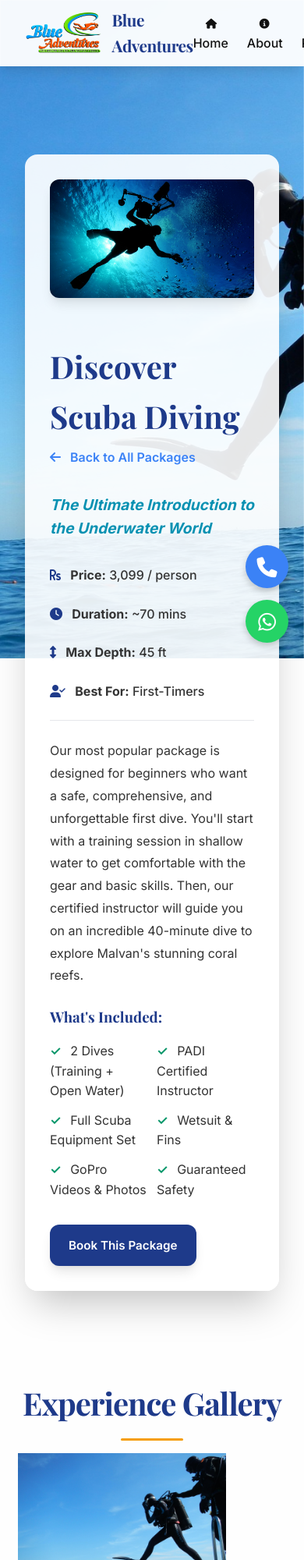
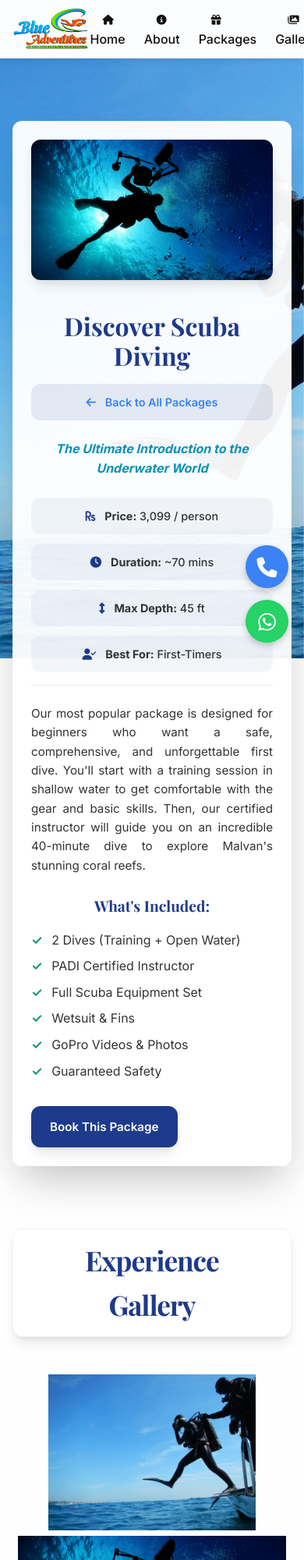
Before and after one commit to ashwininnovatehive/Scuba_Diving_Add, a plain HTML site: page templates/discover-scuba-details.html in a window 390 px wide. Shown: the top 2000 px of the page at 78% size. Drawn offline with nearby package versions, Linux system fonts and the light colour scheme; files whose address does not match are found by name.

Commit message:
Update discover-scuba-details.html

```diff
--- a/templates/discover-scuba-details.html
+++ b/templates/discover-scuba-details.html
@@ -161,6 +161,40 @@
         background: var(--gold);
         border-radius: 2px;
       }
+
+      /* --- NEW STYLES FOR BOXED HEADINGS --- */
+
+      /* Center the containers for the boxed headings */
+      #gallery > div,
+      #book > div {
+        /* This ensures the inline-block h2 is centered within its parent */
+        text-align: center;
+      }
+
+      /* Style for the new boxed headings */
+      #gallery h2,
+      #book h2 {
+        display: inline-block; /* Make the box wrap the text */
+        background: #ffffff;
+        padding: 0.75rem 2.5rem;
+        border-radius: var(--border-radius);
+        box-shadow: var(--shadow-medium);
+        margin-bottom: 3rem; /* Add more space below the heading */
+        font-size: clamp(
+          2.2rem,
+          5vw,
+          3.5rem
+        ); /* Adjust font size for the box */
+        border: 1px solid rgba(0, 0, 0, 0.05);
+      }
+
+      /* Remove the gold line from the boxed headings */
+      #gallery h2::after,
+      #book h2::after {
+        display: none;
+      }
+
+      /* --- END NEW STYLES --- */
       .gallery-grid {
         display: flex;
         justify-content: center;
@@ -404,6 +438,76 @@
           padding-top: 8rem;
         }
       }
+
+      /* Enhanced Mobile Styles for Package Detail Pages */
+      @media (max-width: 768px) {
+        .package-detail-section {
+          padding: 5rem 1rem 2rem 1rem;
+          min-height: auto;
+        }
+
+        .detail-container {
+          padding: 1.5rem;
+          margin: 0;
+          gap: 2rem;
+          background: rgba(255, 255, 255, 0.95);
+          border-radius: var(--border-radius);
+        }
+
+        .detail-content h1 {
+          font-size: 2rem;
+          line-height: 1.2;
+          margin-bottom: 1rem;
+          text-align: center;
+        }
+
+        .back-link {
+          display: block;
+          text-align: center;
+          margin-bottom: 1.5rem;
+          padding: 0.75rem 1rem;
+          background: rgba(30, 58, 138, 0.1);
+          border-radius: var(--border-radius);
+          font-size: 0.9rem;
+        }
+
+        .detail-content .tagline {
+          font-size: 1rem;
+          text-align: center;
+          margin-bottom: 1.5rem;
+        }
+
+        .detail-highlights {
+          flex-direction: column;
+          gap: 0.75rem;
+          padding-bottom: 1rem;
+          border-bottom: 1px solid #e5e7eb;
+        }
+
+        .detail-highlights li {
+          background: rgba(30, 58, 138, 0.05);
+          padding: 0.75rem 1rem;
+          border-radius: var(--border-radius);
+          font-size: 0.9rem;
+          text-align: center;
+        }
+
+        .detail-includes ul {
+          grid-template-columns: 1fr;
+          gap: 0.5rem;
+        }
+
+        .detail-includes h3 {
+          text-align: center;
+          font-size: 1.2rem;
+        }
+
+        .detail-content p {
+          text-align: justify;
+          font-size: 0.95rem;
+          line-height: 1.6;
+        }
+      }
       @media (max-width: 768px) {
         .gallery-grid {
           display: none;
@@ -430,7 +534,8 @@
       }
 
       @keyframes hamburgerPulse {
-        0%, 100% {
+        0%,
+        100% {
           transform: scale(1);
         }
         50% {
@@ -475,21 +580,42 @@
           top: 0;
           width: 100%;
           border-radius: 0;
-          background: rgba(255, 255, 255, 0.95);
-          backdrop-filter: blur(10px);
-          min-height: 70px;
-          padding: 0.5rem 1rem;
+          background: rgba(255, 255, 255, 0.98);
+          backdrop-filter: blur(12px);
+          min-height: 75px;
+          padding: 0.75rem 1rem;
+          left: 0;
+          transform: none;
+          box-shadow: 0 2px 10px rgba(0, 0, 0, 0.1);
+          border-bottom: 1px solid rgba(30, 58, 138, 0.1);
+        }
+
+        nav .logo {
+          margin-left: 0;
+          flex: 1;
+          justify-content: flex-start;
+        }
+
+        .logo-image {
+          height: 55px;
+          width: auto;
+        }
+
+        .logo-text {
+          font-size: 1.4rem;
+          margin-left: 0.5rem;
+          display: none; /* Hide text on very small screens */
         }
 
         body {
-          padding-top: 70px;
+          padding-top: 75px;
         }
 
         .nav-menu {
           position: fixed;
-          top: 70px;
+          top: 75px;
           right: 0;
-          width: 50%;
+          width: 60%;
           background: var(--warm-white);
           box-shadow: 0 10px 30px rgba(0, 0, 0, 0.2);
           transform: translateY(-100%);
@@ -501,8 +627,9 @@
           padding: 1rem 0;
           gap: 0;
           list-style: none;
-          max-height: calc(100vh - 70px);
+          max-height: calc(100vh - 75px);
           overflow-y: auto;
+          border-left: 1px solid rgba(30, 58, 138, 0.1);
         }
 
         .nav-menu.active {
@@ -540,6 +667,31 @@
 
         .hamburger {
           display: flex;
+          flex-direction: column;
+          justify-content: center;
+          align-items: center;
+          padding: 0.5rem;
+          border-radius: 8px;
+          background: rgba(30, 58, 138, 0.1);
+          border: 2px solid var(--primary-blue);
+          cursor: pointer;
+          transition: all 0.3s ease;
+          min-width: 45px;
+          min-height: 45px;
+        }
+
+        .hamburger:hover {
+          background: rgba(30, 58, 138, 0.2);
+          transform: scale(1.05);
+        }
+
+        .bar {
+          width: 22px;
+          height: 3px;
+          background: var(--primary-blue);
+          margin: 2px 0;
+          transition: 0.3s;
+          border-radius: 2px;
         }
 
         .hamburger.active .bar:nth-child(1) {
@@ -552,10 +704,6 @@
 
         .hamburger.active .bar:nth-child(3) {
           transform: rotate(45deg) translate(-5px, -6px);
-        }
-
-        .logo-image {
-          height: 65px;
         }
 
         section {
@@ -993,7 +1141,13 @@
       <div class="copyright">
         <p>
           © 2025 Blue Adventures. All rights reserved. | Designed with
-          InnvoateHive for ocean lovers.
+          <a
+            href="https://www.innovatehive.in/"
+            target="_blank"
+            rel="noopener noreferrer"
+            >Innovatehive</a
+          >
+          for ocean lovers.
         </p>
       </div>
     </footer>
```
